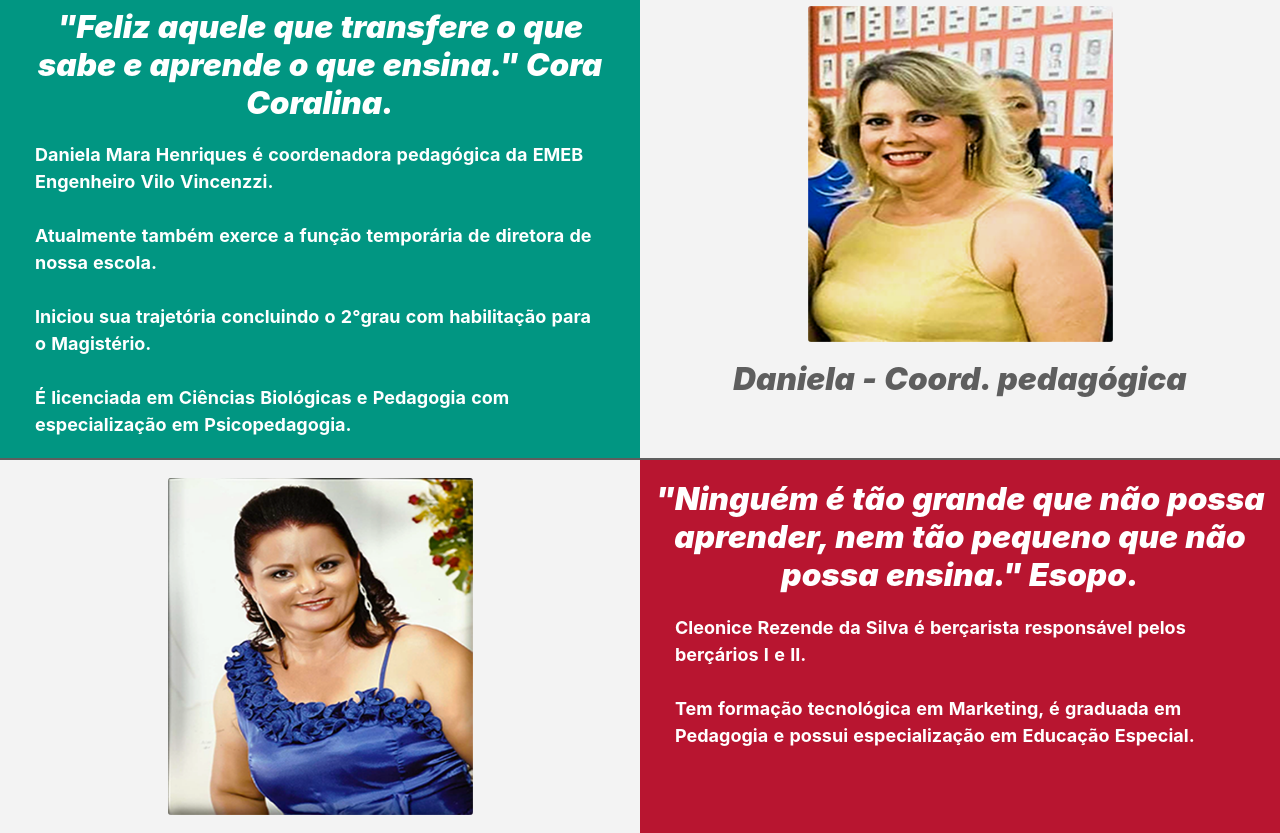
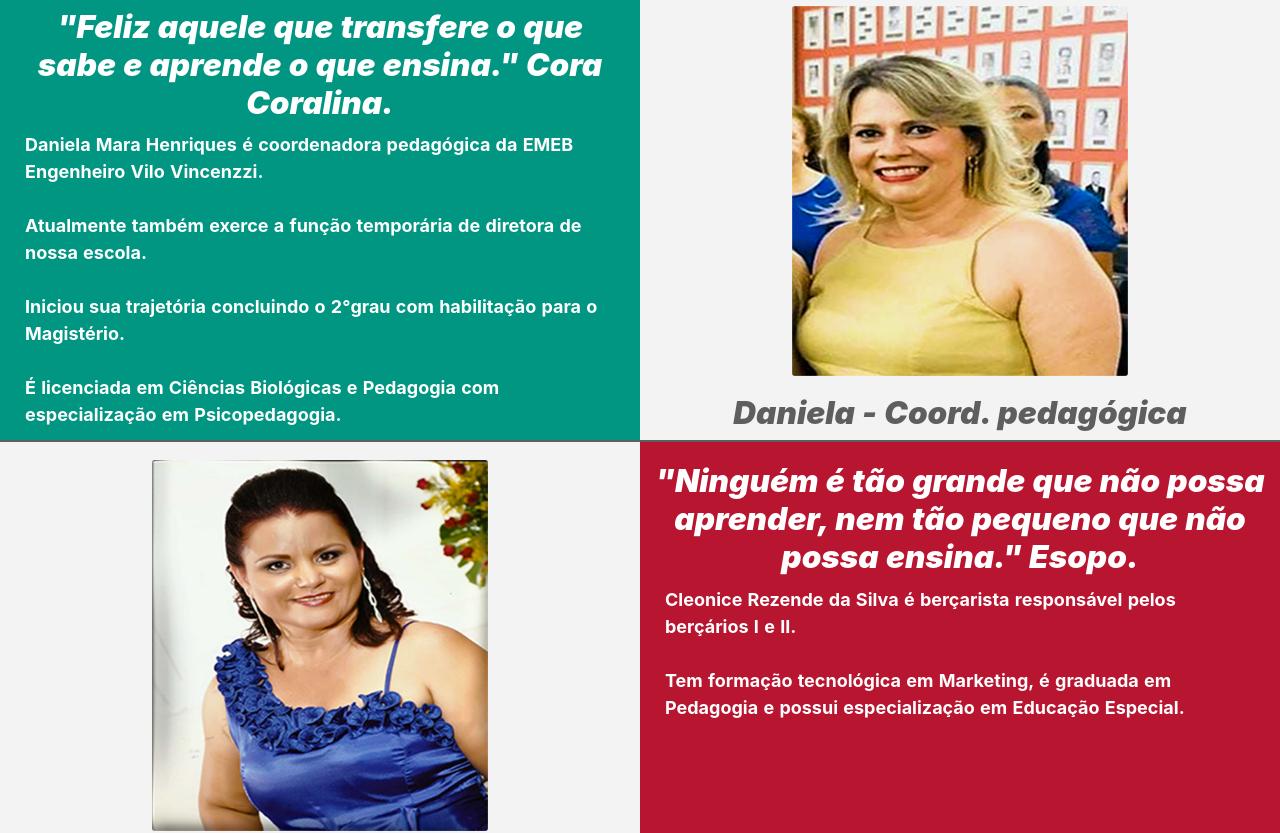
Before and after one commit to BrSouza98/webpage-vilo-vincenzzi, a Nuxt app: page /nossaequipe in a window 1280 px wide. Shown: the part 1220-2053 px from the top of the page. Built offline with nearby package versions, Linux system fonts and the light colour scheme.

Commit message:
ajustes css imagem

```diff
--- a/pages/nossaequipe.vue
+++ b/pages/nossaequipe.vue
@@ -300,9 +300,8 @@ b-container {
   font-weight: bolder;
   img {
     border-radius: 3px;
-    width: 50%;
+    width: 55%;
   }
-
 
   h3 {
     font-weight: bolder;
@@ -312,7 +311,7 @@ b-container {
   }
 
   p{
-    margin: 20px;
+    margin: 10px;
   }
 }
 
```
